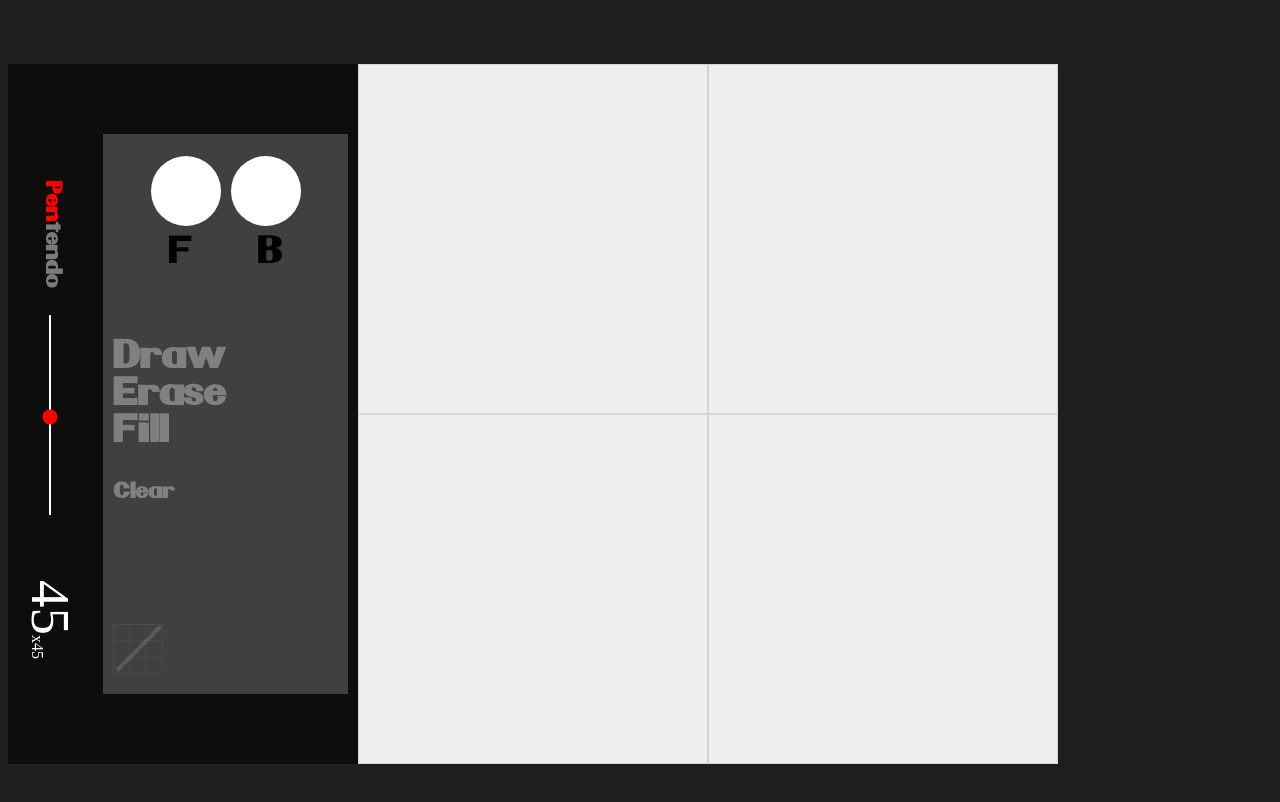
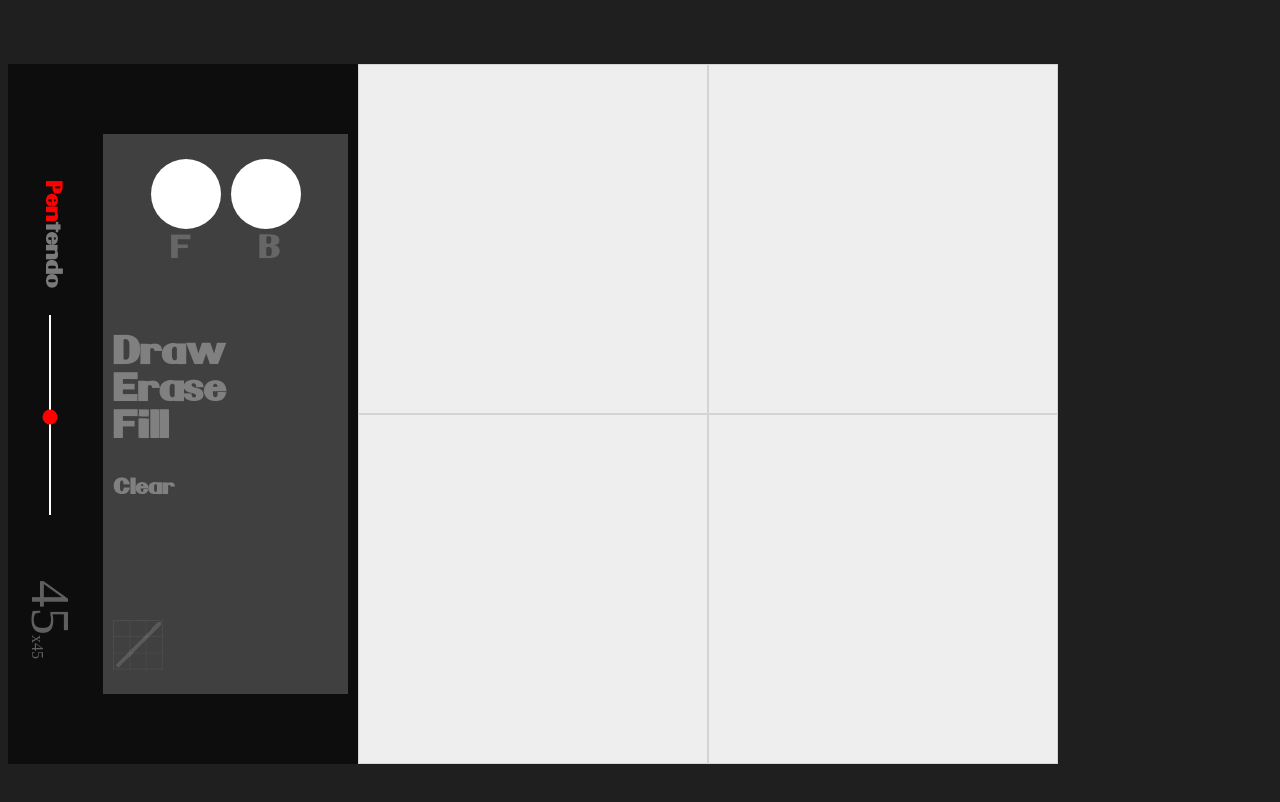
Before and after one commit to j-winston/pentendo, a plain HTML site: page index.html in a window 1280 px wide. Drawn offline with Linux system fonts and the light colour scheme.

Commit message:
change color swatch design scheme

```diff
--- a/styles.css
+++ b/styles.css
@@ -89,10 +89,16 @@ input[type="range"] {
 .high-digit {
     font-size: 55px;
     font-family: open-sans;
-    color:white;
+    color:rgb(95, 95, 95);
 
 
 }
+
+.low-digit {
+    color:rgb(95, 95, 95);
+    font-family: open-sans;
+}
+
 
 .fade-in-text {
     animation: fadeIn 4s;
@@ -105,10 +111,6 @@ input[type="range"] {
 
 }
 
-.low-digit {
-    color:white;
-    font-family: open-sans;
-}
 
 
 
@@ -174,7 +176,8 @@ input[type="range"] {
 }
 
 .fb-selector-text {
-    font-size: 35px;
+    font-size: 30px;
+    color:rgb(102, 102, 102);
 
 }
 
```
